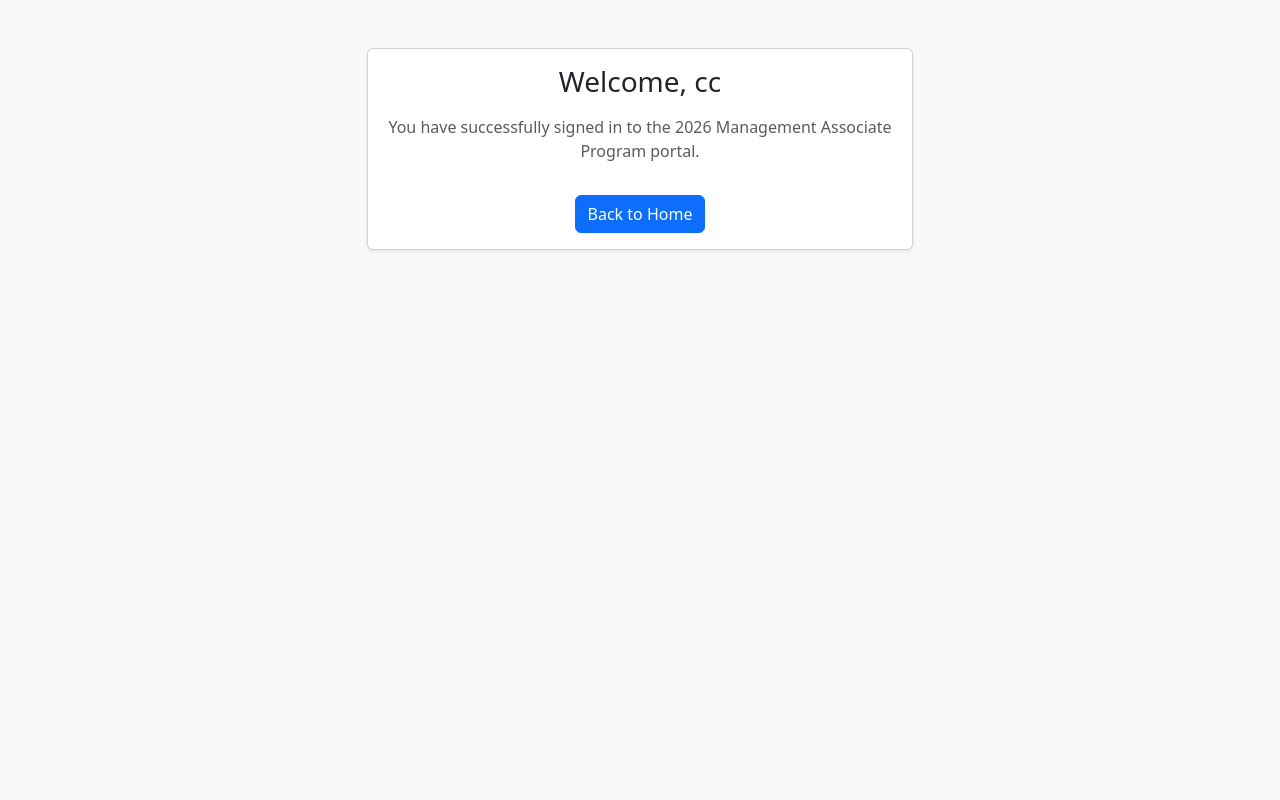
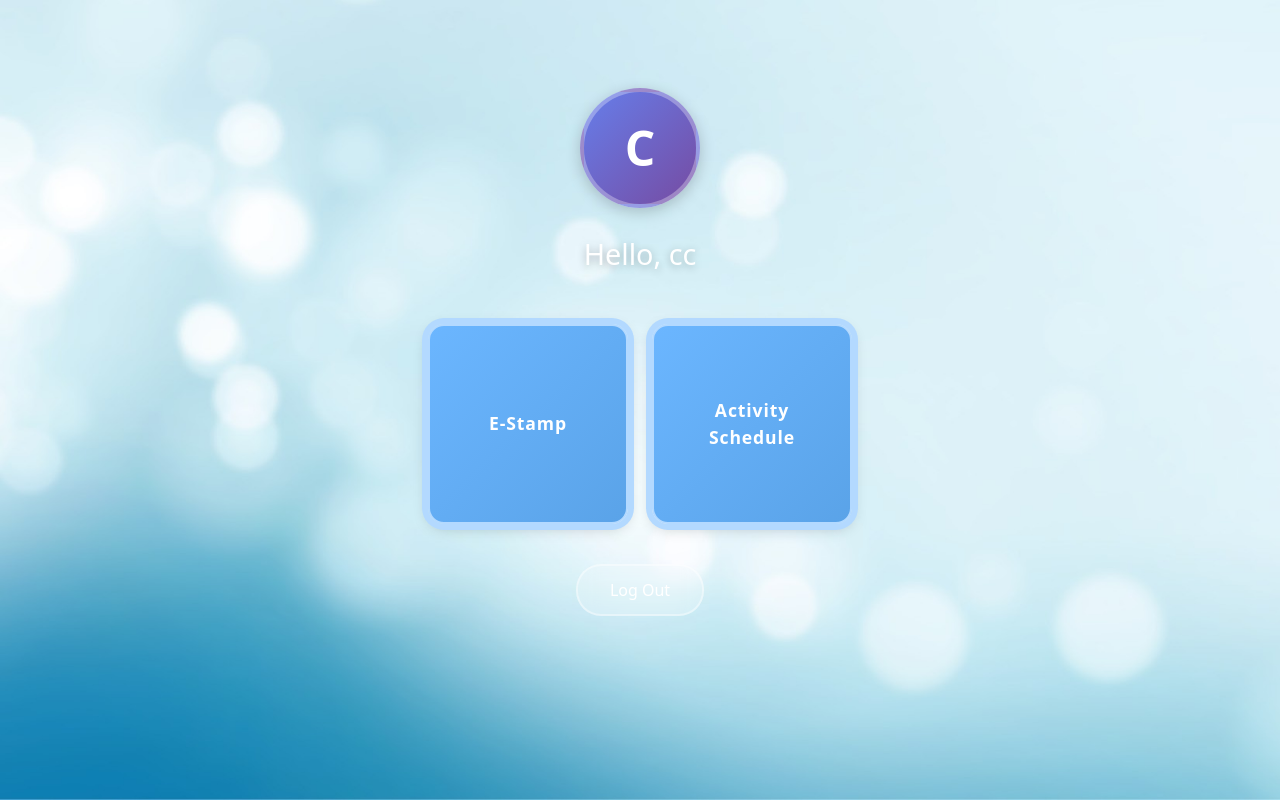
Before and after one commit to BB-wq787/Recruitment, a Flask app: page /welcome in a window 1280 px wide. Run offline with Flask 3, Linux system fonts and the light colour scheme; a user stored in the database is signed in.

Commit message:
update layout

```diff
--- a/App.py
+++ b/App.py
@@ -1,4 +1,4 @@
-from flask import Flask, render_template, request, redirect, url_for, flash, session
+from flask import Flask, render_template, request, redirect, url_for, flash, session, jsonify
 import sqlite3
 import os
 
@@ -26,10 +26,16 @@ def init_db():
             age INTEGER,
             email TEXT UNIQUE,
             phone TEXT,
-            password TEXT NOT NULL
+            password TEXT NOT NULL,
+            stamps TEXT DEFAULT ''
         )
         """
     )
+    # 为现有用户添加 stamps 字段（如果不存在）
+    try:
+        cur.execute("ALTER TABLE users ADD COLUMN stamps TEXT DEFAULT ''")
+    except sqlite3.OperationalError:
+        pass  # 字段已存在
     conn.commit()
     conn.close()
 
@@ -125,6 +131,60 @@ def welcome():
     return render_template("welcome.html", user_name=user_name)
 
 
+@app.route("/estamp", methods=["GET"])
+def estamp():
+    user_name = session.get("user_name")
+    if not user_name:
+        return redirect(url_for("index"))
+
+    # 获取用户已收集的stamps
+    conn = get_db_connection()
+    cur = conn.cursor()
+    cur.execute("SELECT stamps FROM users WHERE name = ?", (user_name,))
+    user = cur.fetchone()
+    stamps_str = ""
+    if user:
+        try:
+            stamps_str = user["stamps"] if user["stamps"] else ""
+        except (KeyError, IndexError):
+            stamps_str = ""
+    conn.close()
+
+    # 解析stamps字符串为列表
+    collected_stamps = [int(s) for s in stamps_str.split(",") if s.strip()] if stamps_str else []
+
+    return render_template("estamp.html", user_name=user_name, collected_stamps=collected_stamps)
+
+
+@app.route("/estamp/save", methods=["POST"])
+def save_stamps():
+    user_name = session.get("user_name")
+    if not user_name:
+        return jsonify({"success": False, "error": "Not logged in"}), 401
+
+    try:
+        data = request.get_json()
+        stamps = data.get("stamps", [])
+        stamps_str = ",".join(map(str, sorted(stamps)))  # 排序确保顺序一致
+
+        conn = get_db_connection()
+        cur = conn.cursor()
+        cur.execute("UPDATE users SET stamps = ? WHERE name = ?", (stamps_str, user_name))
+        conn.commit()
+        conn.close()
+
+        return jsonify({"success": True})
+    except Exception as e:
+        return jsonify({"success": False, "error": str(e)}), 500
+
+
+@app.route("/logout", methods=["GET"])
+def logout():
+    session.clear()
+    flash("You have been logged out successfully.", "success")
+    return redirect(url_for("index") + "?no_splash=1")
+
+
 @app.route("/reset_password", methods=["POST"])
 def reset_password():
     account = request.form.get("account", "").strip()  # 姓名或郵箱
--- a/templates/welcome.html
+++ b/templates/welcome.html
@@ -5,20 +5,150 @@
     <meta name="viewport" content="width=device-width, initial-scale=1">
     <title>Welcome</title>
     <link href="https://cdn.jsdelivr.net/npm/bootstrap@5.3.3/dist/css/bootstrap.min.css" rel="stylesheet">
+    <style>
+        body {
+            background-image: url("{{ url_for('static', filename='bk.jpg') }}");
+            background-size: cover;
+            background-position: center;
+            background-attachment: fixed;
+            background-repeat: no-repeat;
+            min-height: 100vh;
+            padding: 2rem 0;
+        }
+        .welcome-container {
+            display: flex;
+            flex-direction: column;
+            align-items: center;
+            justify-content: center;
+            min-height: 80vh;
+        }
+        .user-avatar {
+            width: 120px;
+            height: 120px;
+            border-radius: 50%;
+            background: linear-gradient(135deg, #667eea 0%, #764ba2 100%);
+            display: flex;
+            align-items: center;
+            justify-content: center;
+            color: white;
+            font-size: 3rem;
+            font-weight: bold;
+            margin-bottom: 1.5rem;
+            box-shadow: 0 4px 15px rgba(0, 0, 0, 0.2);
+            border: 4px solid rgba(255, 255, 255, 0.3);
+        }
+        .welcome-text {
+            color: white;
+            font-size: 1.8rem;
+            font-weight: 500;
+            margin-bottom: 3rem;
+            text-shadow: 0 2px 8px rgba(0, 0, 0, 0.3);
+        }
+        .action-boxes {
+            display: flex;
+            gap: 1.5rem;
+            width: 100%;
+            max-width: 600px;
+            justify-content: center;
+            flex-wrap: wrap;
+        }
+        .action-box {
+            flex: 1;
+            min-width: 150px;
+            max-width: 200px;
+            aspect-ratio: 1;
+            border-radius: 16px;
+            display: flex;
+            align-items: center;
+            justify-content: center;
+            cursor: pointer;
+            text-decoration: none;
+            transition: transform 0.3s ease, box-shadow 0.3s ease;
+            /* 外圈浅蓝 */
+            border: 2px solid #B3D9FF;
+            /* 内圈浅蓝 */
+            background: linear-gradient(135deg, #6BB6FF 0%, #5AA3E8 100%);
+            box-shadow:
+                0 0 0 6px #B3D9FF,
+                0 4px 15px rgba(0, 0, 0, 0.2);
+        }
+        .action-box:hover {
+            transform: translateY(-5px);
+            box-shadow:
+                0 0 0 6px #B3D9FF,
+                0 8px 25px rgba(0, 0, 0, 0.3);
+        }
+        .action-box-text {
+            color: white;
+            font-size: 1.1rem;
+            font-weight: 600;
+            text-align: center;
+            letter-spacing: 0.05em;
+        }
+        .logout-btn {
+            margin-top: 2.5rem;
+            padding: 0.75rem 2rem;
+            background: rgba(255, 255, 255, 0.2);
+            border: 2px solid rgba(255, 255, 255, 0.4);
+            border-radius: 25px;
+            color: white;
+            font-size: 1rem;
+            font-weight: 500;
+            text-decoration: none;
+            transition: all 0.3s ease;
+            backdrop-filter: blur(10px);
+        }
+        .logout-btn:hover {
+            background: rgba(255, 255, 255, 0.3);
+            border-color: rgba(255, 255, 255, 0.6);
+            color: white;
+            transform: translateY(-2px);
+            box-shadow: 0 4px 12px rgba(0, 0, 0, 0.2);
+        }
+        @media (max-width: 768px) {
+            .action-boxes {
+                flex-direction: column;
+                align-items: center;
+            }
+            .action-box {
+                width: 100%;
+                max-width: 220px;
+            }
+            .welcome-text {
+                font-size: 1.5rem;
+            }
+            .user-avatar {
+                width: 100px;
+                height: 100px;
+                font-size: 2.5rem;
+            }
+        }
+    </style>
 </head>
-<body class="bg-light">
-<div class="container py-5">
-    <div class="row justify-content-center">
-        <div class="col-12 col-md-6">
-            <div class="card shadow-sm">
-                <div class="card-body text-center">
-                    <h3 class="mb-3">Welcome, {{ user_name }}</h3>
-                    <p class="text-muted">You have successfully signed in to the 2026 Management Associate Program portal.</p>
-                    <a href="{{ url_for('index') }}" class="btn btn-primary mt-3">Back to Home</a>
-                </div>
-            </div>
-        </div>
+<body>
+<div class="welcome-container">
+    <!-- 用户头像 -->
+    <div class="user-avatar">
+        {{ user_name[0].upper() if user_name else 'U' }}
     </div>
+
+    <!-- Hello 文字 -->
+    <div class="welcome-text">
+        Hello, {{ user_name }}
+    </div>
+
+    <!-- 两个可点击框框 -->
+    <div class="action-boxes">
+        <a href="{{ url_for('estamp') }}" class="action-box">
+            <div class="action-box-text">E-Stamp</div>
+        </a>
+        <a href="#" class="action-box">
+            <div class="action-box-text">Activity<br>Schedule</div>
+        </a>
+    </div>
+
+    <!-- Log Out 按钮 -->
+    <a href="{{ url_for('logout') }}" class="logout-btn">Log Out</a>
 </div>
 </body>
 </html>
```
Also changed, not shown: templates/estamp.html (added, +385 -0 lines), static/D.png (added), static/H.png (added), static/K.png (added), static/S.png (added), static/foot.svg (added), users.db.
